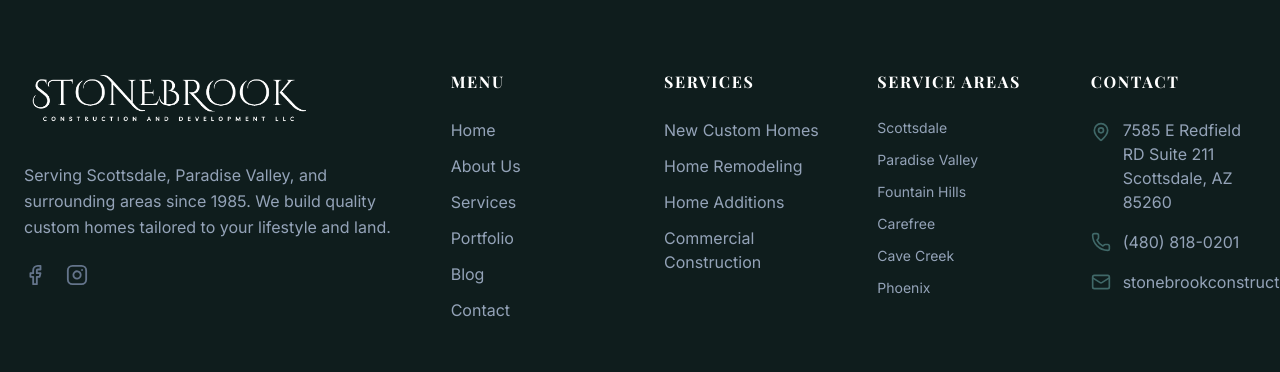
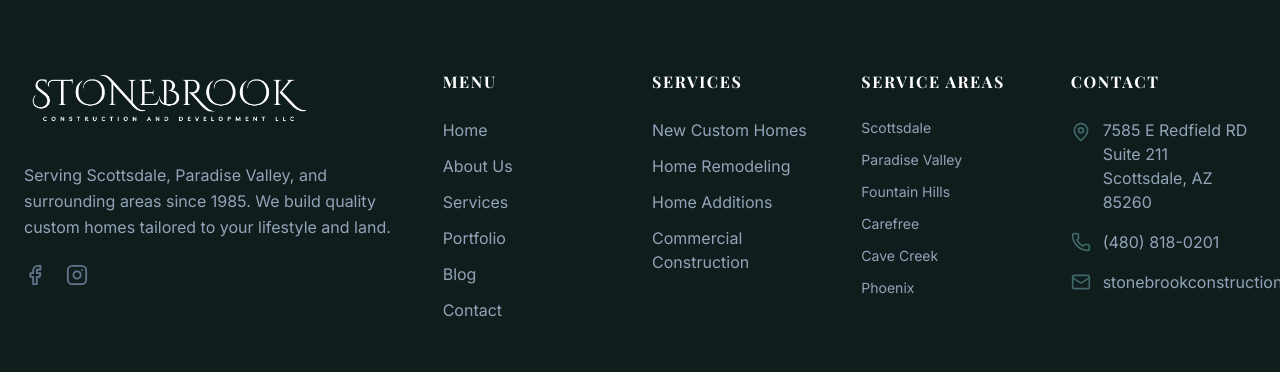
Before and after one commit to ahmedk-hue/stonebrook-homes-main, a React (Vite) app: page / in a window 1280 px wide. Shown: the part 6652-7024 px from the top of the page. Built offline with nearby package versions, Linux system fonts and the light colour scheme; a web font is replaced by a local one.

Commit message:
Optimize footer spacing: reduce grid gap to prevent content overflow

```diff
--- a/src/components/Footer.tsx
+++ b/src/components/Footer.tsx
@@ -7,7 +7,7 @@
     return (
         <footer className="bg-[#0f1d1d] text-slate-400 pt-20 pb-10 border-t border-white/5">
             <div className="container mx-auto px-6">
-                <div className="grid grid-cols-1 md:grid-cols-2 lg:grid-cols-6 gap-8 lg:gap-12 mb-16">
+                <div className="grid grid-cols-1 md:grid-cols-2 lg:grid-cols-6 gap-8 lg:gap-6 mb-16">
 
                     {/* Brand Col */}
                     <div className="lg:col-span-2">
```
